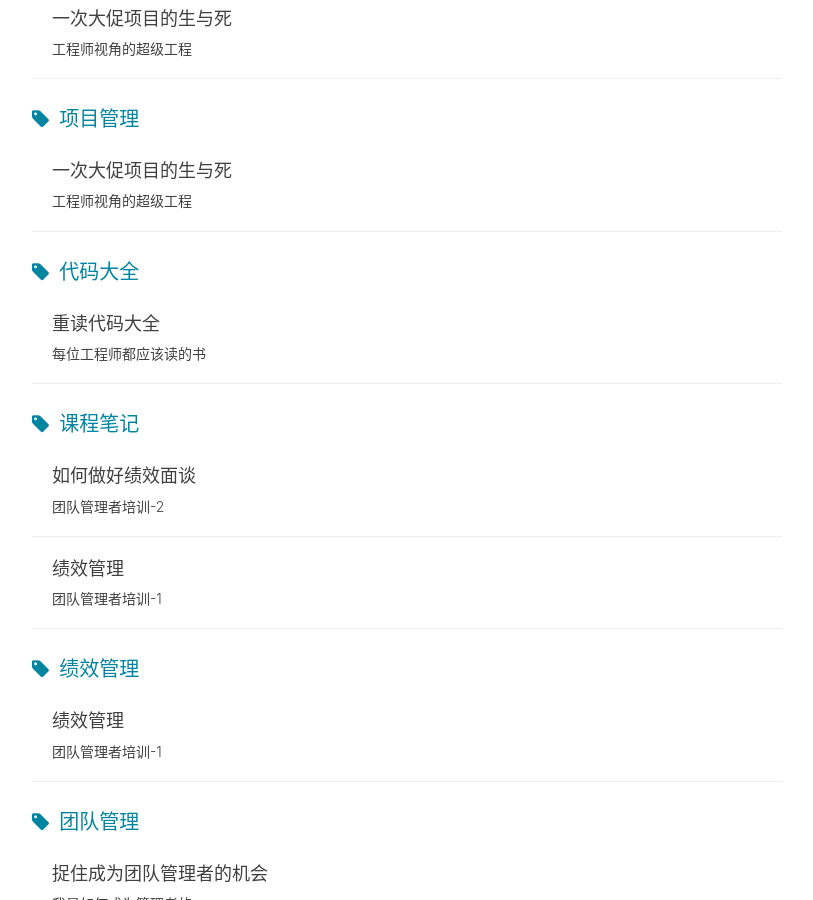
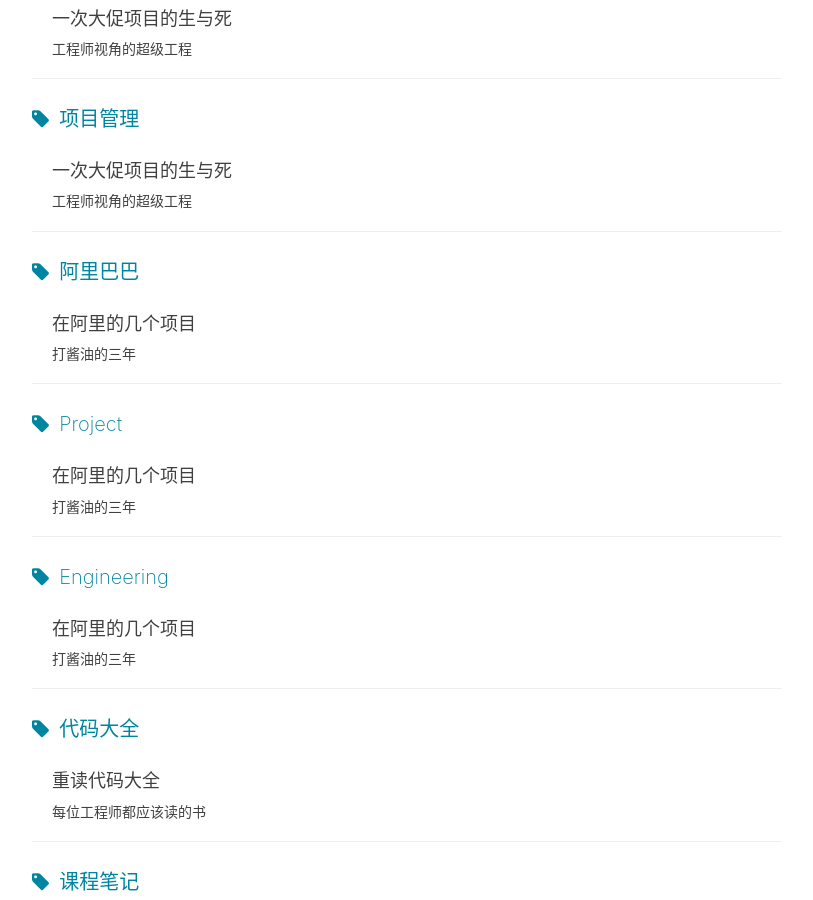
Before and after one commit to linnaname/linnaname.github.io, a Jekyll site: the page built from tags.html, in a window 1280 px wide and 900 px high, scrolled down 3523 px. Shown: the whole window, without its empty margins (233-1046 px from the left). Built offline with Jekyll 4.4.1, drawn with Linux system fonts in a browser that asks for light colours; nearby versions of some CDN libraries; comment, search, counter and statistics services are not loaded; some of the changed lines change nothing that is shown; some of the changed text lies outside the part shown.

Commit message:
(feat) two chatper about ali project

````diff
--- a/_config.yml
+++ b/_config.yml
@@ -1,10 +1,10 @@
 # Site settings
 title: 不二木子
-SEOTitle: 不二木子的博客 | Lin Blog
+SEOTitle: 不二木子的博客 | Lnn Blog
 header-img: img/post-bg-unix-linux.jpg
 email: utodea@gmail.com
 description: "且当无聊絮絮叨叨."
-keyword: "Lin, Lin Blog, 不二木子的博客"
+keyword: "Lnn, Lnn Blog, 不二木子的博客"
 url: "http://linnaname.github.io"          # your host, for absolute URL
 baseurl: ""      # for example, '/blog' if your blog hosted on 'host/blog'
 github_repo: "https://github.com/linnaname/linnaname.github.io.git" # you code repository
--- /dev/null
+++ b/_posts/2020-10-01-project-in-alibaba.md
@@ -0,0 +1,333 @@
+---
+layout:     post
+title:      在阿里的几个项目
+subtitle:   打酱油的三年
+date:       2020-10-01
+author:     Lnn
+header-img: img/home-bg-art.jpg
+catalog: 	 true
+tags:
+    - 阿里巴巴
+    - Project
+    - Engineering
+---
+
+
+
+在公司画的图不允许带走，所以这里的很多图都是我离职后画的，过去了这久很多细节记得不太清楚了
+很多方案业界都差不多也不存在什么泄密的风险
+
+## 耕耘-大数据量的选品、选买家、选商家系统
+
+之前在公司微信公众号发表的一篇介绍业务的文章[耕耘系统之综述](https://mp.weixin.qq.com/s/1f1Eh0m650SKtrIWKq9j9Q)，主体用户为内部运营、产品、业务开发等。
+
+业务简介：基于阿里内部的搜索技术体系（Ha3）构建了高效、实时的商品（亿级）、商家（百万级）、买家（千万级）筛选系统，流计算能力接入也让 1688 的品商圈选进入实时（毫秒级）阶段。承载了 1688 几乎 100%的运营选品、商功能,提升运营选品、商效率 50%左右，已有筛选规则十万+。还在原业务之上衍生出自助的指标接入中心系统已接入字段 几百+，并抽离底层引擎和上 层业务接入 CBU 多个其他业务。
+
+#### 职责
+ Developer->Owner->技术PM
+
+前期：核心开发，技术调研、方案设计，跨部门沟通。整个项目分为数据层、引擎层、应用层，我主要负责应用层的设计和开发，以及部分引擎层的开发。应用层我负责：抽象商家、商品、买家流程规则流程，负责数据预览、排序、去重，导出（投放导出、人工导出、历史数据导出），打标（对接打标系统），对接投放系统，对接报名系统，指标管理系统。
+
+中、后期：Owner、技术PM，人员有变化就独立负责整个产品的技术发展，带一个 P5 和一个实习生一起开发。在原有的基础上做好自动化接入和复用。
+- 指标接入自动化
+- 引擎层抽象出来提供给BU内其他想接入引擎的业务方使用
+- 商家、商品、买家能力诊断
+- 数据治理，自动下线字段，自动清理过期规则。
+- 字段统一，提供部分离线数据的输出能力。
+- 线上问题定位、性能优化等
+
+
+#### 核心问题
+背景:逍遥子提出人货场一体，招、选、搭、投需要串联，提升运营效率。
+![](https://linnaname.github.io/img/blog/tech/ali/01.png)
+
+
+
+技术调研和原架构问题
+- 特定业务场景下的业界方案基本没有，淘系也有类似的架构，但是业务属性不同不能直接在其上面进行搭建。
+- 数据量大 MySQL 根本无法满足
+- 基于 MapReduce、ODPS 等架构查询耗时巨大，无法满足实时查看的的需求
+- 原架构基于OLAP在实时能力上无法满足，价格、商品上下架状态、优惠等
+
+#### 业务架构
+![](https://linnaname.github.io/img/blog/tech/ali/02.png)
+
+
+
+#### 简单数据流向
+![](https://linnaname.github.io/img/blog/tech/ali/03.png)
+
+
+#### 技术架构
+![](https://linnaname.github.io/img/blog/tech/ali/04.png)
+
+
+
+#### DUMP内部细节
+![](https://linnaname.github.io/img/blog/tech/ali/05.png)
+
+
+#### 挑战与方案
+- 数据量大、dump要快、要求实时预览-》搜索、Ha3、Blink、ODPS 商品将近 3 亿数据（1 个多小时）
+- 新增商品要求实时更新-》Blink、Swift、binlog
+- 多引擎、多业务-》抽象引擎查询层，并提供给其他业务接入
+- 字段接入逐渐成为瓶颈-》引入指标自助接入中心
+- 历史数据离线DUMP优化-》blink批量，以及两层并发 15 亿历史记录，2 个半小时完成同步
+- 助力业务（商家成长）-》商家、商品、买家画像
+- 数据治理->统一部分离线字段数据，上下线机制离线数据导入到 Hbase中，bulkload 优化，非 blink 耗时 1 个小时左右
+- 如何快速导出，线程池并发请求，使用 easyexcel 写入，解决 oom
+
+#### 成果数据
+- 招选搭投中至关重要的一环，100%的运营使用率、十万+选品规则、几百+字段接入
+- 引擎查询层，同时支持多个引擎，多个技术方。而在有此系统之前，一个业务方如果想接入搜索能力，需要向团队中精通搜索底层原理的搜索业务owner提开发需求，等待一周左右开发排期，待搜索owner完成一套引擎服务搭建后，业务同学后才能进入业务开发阶段。 我们用此系统消除了搜索owner的单点阻塞问题，实现了用自动化技术解放生产力。
+- 双十一大促、商人节大促1688选品，赛马，几十个垂直和横向业务
+
+#### 收获与反思
+
+收获
+- 前期的技术调研很重要，具有特性业务属性的方案很难在外面找到合适。前期调研了很多集团内部各个BU的选品方案，和各个BU的同学也做了很多的交流，对各个BU的技术方案有大致的了解也可以借鉴很多的经验，避免了很多的坑。
+- 搜索的实时能力其实很早就有，但是每个接入放都需要和搜索团队一起配合开发。这也让我对搜索的底层架构有了一些了解。
+- 业务上的评价非常好，获得了好的绩效。
+
+反思
+- 在商品力和商家成长的战略下，我们尝试做商家、商品、买家的画像，发现这个其实非常难做。比如一个商家的各项能力，在B类场景下非常难衡量，最后只能和各个行业的运营交流，确定一些常用的指标来对商家进行画像。
+- 产品其实逐步发展的，要比业务想的提前一点，但往往业务需求来的非常突然，需要平衡好。我个人觉得一旦有机会，一定要把自己从重复的答疑、人工接入中脱离出来，提供自动化的接入和答疑机制，这样才能把更多的人力资源用在核心业务的跟进上。
+
+
+## 数据聚合中心
+
+
+#### 用户
+业务开发、运营间接使用
+
+#### 核心问题
+- 会场搭建前端基于各种模板组件，后端提供字段来填充，产品、运营告诉前后端展示哪些字段。
+- 每一次新的功能都需要多方沟通使用哪个字段，商品基础、不同的业务开发、前端等等，甚至很多时候是运营自己在页面选字段了，逐渐变得混乱。
+- 投放系统、招商系统用的字段不同，导致线上问题等等。
+
+#### 核心功能
+- 会场标准化数据聚合路由，商品、商家维度的投放字段标准化，统一化，方便聚合字段
+- 逐渐有越来越多的其他业务接入，接入标准化、使用标准化
+- 本质起到的是类似业务网关的聚合作用
+
+#### 核心流程
+
+接入
+![](https://linnaname.github.io/img/blog/tech/ali/06.png)
+
+
+使用
+![](https://linnaname.github.io/img/blog/tech/ali/07.png)
+
+
+
+#### 技术架构
+
+![](https://linnaname.github.io/img/blog/tech/ali/08.png)
+
+
+#### 核心接口
+
+1.PrimaryDatasource
+```
+Result get(Map)
+Result batchGet(List<Map>)
+```
+
+
+2.EnancheDatasource
+```
+Result get(Map)
+Result batchGet(List<Map>)
+```
+
+3、DataQueryServiece
+```
+Result  query(Param)
+```
+聚合ID,需要返回的字段，超时时间设置
+
+#### 核心逻辑
+逻辑非常的简单，代码量非常少。非常常规的线程池利用。
+![](https://linnaname.github.io/img/blog/tech/ali/09.png)
+
+
+#### 挑战与难点
+- 聚合情况下性能不能有明显的下降。线程池技术，只负责转发接口性能取决于外部系统
+- 稳定性非常重要。监控、降级、熔断机制；对接口性能提出要求
+- 数据治理不能忽视。申请机制
+- 问题协查有点麻烦。提供测试功能，其他同学开发了链路工具
+- 线程池？线程数量选择：IO密集型还是CPU密集型，2N/N+1?用压测微调
+
+#### 成果数据
+- 大促 qps 峰值 几万+，负责期间无故障
+- 1688几乎 90% 的页面在使用，支持商家、商品维度接入，百+主数据源、几百+辅数据源、几千+聚合数据源
+- 双十一大促、商人节大促多次经受考验
+
+
+
+#### 收获与反思
+- 对并发的使用有了进一步的了解
+- 小小的功能可能带来不错的业务效应和技术提效
+- 稳定性压倒一切
+- 所有接入放的流量预估都是不准确的，要有熔断的手段
+
+
+
+## 内容导购-挑货
+
+#### 背景
+
+
+内容导购的一种尝试，从0到1搭建，做了半年多，后来业务交出去了，业务量没有起来，去年业务死掉了，哎.
+
+供应商可以方便的进行老买卖关系维护，买家可以快速获取关注的供应商的重点动态。也可以为供应商引入新的客户，并沉淀为老买卖关系，降低商家的运营成本。
+
+功能上主要是：主要是商家资质入驻、动态发布、feeds流打造（采用了活跃与非活跃的推拉结合方式）
+
+新用户访问挑货时，挑货服务会推荐部分优质供应商给用户，用户可以关注供应商，看到供应商的挑货内容。
+
+#### 业务流程
+
+
+
+
+#### 技术流程
+
+
+#### Feeds流模式
+
+业界方式
+
+可以参考tablestore的官方文章《如何打造千万级Feed流系统》、《Feed流系统设计》、《知乎首页feed演进》
+
+我们的方式
+其实开始在做架构设计是想基于微淘的，然而很多业务上的定制无法满足。微淘的关系和微淘的内容之前是在一个团队孵化出来的，并没有抽离出独立的内容库可供直接接入。在feeds流上微淘有自己开发的一套基于多级缓存的架构，并且是基于拉模式的。
+
+1688的关系有独立的团队维护，组织架构决定了技术架构，因此我们决定自己打造内容库和feeds引擎。结合业务特点，我们采用推拉结合，以推为主、拉为辅的策略。
+
+因为数据规模比较小，1688的老买卖关系总量在4亿，一个粉丝最大的供应商的粉丝数量级在几十万不存在非常明显的大V，同时考虑到在挑货频道活跃的还会有很大的递减效应。在业务运营了一段时间后我们统计发现在挑货频道活跃供应商量的活跃粉丝级最多在几万，更多在几百到上千。这种量级的数据，使用推模式能很好的支持查询性能。
+
+
+推模式
+
+
+
+拉模式
+
+
+非活跃用户激活
+
+
+
+#### 评论设计
+
+同步写入评论，消息异步更新计数表
+
+####点赞设计
+类似评论的设计
+
+#### 计数设计
+
+表结构类似上图
+
+#### 已读设计
+我们的设计非常简单只是一个标志位的更新，业务上要求也非常简单
+复杂的可以参考知乎的设计《知乎已读服务的前世今生》
+
+
+#### 挑战与难点
+1.一个千万活跃或者亿级别的feed流或许会有非常多的难点，然而我们业务量上并没有起来，所以很多提前设计的东西都没有用上...
+2.更多的是业务发展的挑战
+
+#### 成果数据
+花了非常短的时间，三四个后端，2个前端，三四个客户端就把业务支持起来，之前放在阿里巴巴APP的第二个tab，业务上的目标是DAU是百万级别，然而后来我们把业务交给另一个团队的时候峰值DAU也仅在几十万。
+从侧面也证明了B类的电商导购非常的难做，毕竟企业采购是一个非常谨慎的过程。和直播项目一样这样的导购活跃买家大部分是淘宝等下游买家，因为企业不管是大型企业或者中小型企业在采购计划上都会季度性。
+
+
+#### 收获与反思
+1.充分设计却不要过度设计。在挑货之前1688内部好几个不同的咨询类内容频道，并没有feeds类的。在架构设计的时候我们考虑了并内容频道的统一，把所有内容类的都落到我们的内容库来，而事实是业务还没起来的时候就已经交出去了，而在通用化上花了不要的时间，这部分技术的通用化并没有产生什么价值。
+
+2.前期考虑的很多性能上的问题都没有出现过，很多提前设计的方案也没有用上。之后曾看过知乎的feeds演进，突然有一个结论，没有完美的架构，能做的只是尽量匹配当前业务需求的架构，而在扩展性上适当流一些口子就行了。
+比如查询风暴的预防，我们设计了一个类似session池的机制来防止查询风暴的突然发生。在写入信箱的时候把用户最新的sequenceID放入缓存和存储中，查询的时候客户端把最新的sequenceID传过来做比较，如果没有更新的则不需要查询底层的存储。然而事实是业务量没起来根本不需要,用底层的存储抗流量足够了...
+
+
+参考：《帖子中心，1亿数据，架构如何设计？》、《微博每日数十亿级业务下的计数器如何扩展Redis？》、《计数系统架构实践一次搞定》
+
+
+
+
+## 投放流程优化和改造
+
+
+#### 核心问题
+1.核心应用但是稳定性不好，大促出现问题，性能暂时能满足要求
+2、多个域耦合导致一个域出现问题，其他受到影响
+3、逻辑老旧，清楚的人较少
+
+拆分应用
+
+怎么拆分？
+确定域范围，单一职责、服务粒度适当、考虑团队分工、多轮演进方式拆分、避免双向依赖和循环依赖
+1、排序域：比较熟悉，参与
+2、投放域：比较熟悉，参与
+3、导购域：不熟悉
+
+为什么要拆分？
+组织架构其实没有发生变化，但团队内部分工细化了
+1、稳定性
+2、开发效率
+
+
+#### 步骤
+1.明确拆分原则和拆分需求。
+2.梳理出业务模块和之间的依赖关联关系。
+3.按照业务为单位，拆分实体、以及应用工程单独部署。
+4.按照业务为单位拆分应用服务，避免环形依赖和双向依赖。
+5.抽离出公用的接口、实体，以及服务单独部署为公用服务。
+6.考虑升级过程中的兼容性
+
+明确拆分目的-》识别出要重构的地方-》量化拆分预期结果-》设计拆分方案-》方案评审，确定各端改动点和可能带来的最坏影响-》和业务方进行沟通知会影响点-》制定拆分时间表-》牵头拆分实施-》管理进度和风险-》灰度-》监控兼容性-》加大灰度-》监控-》完全切换。
+
+业务因素、组织架构、投入产出比、系统可持续发展性、软件发布
+
+#### 具体工作
+1、梳理逻辑，减少重复调用、合并调用等
+2、逻辑不清晰，将逻辑描述xml化，通过上下文传递，自定义processor
+3、数据库拆分
+
+
+建新表&迁移数据&binlog同步
+1）  新表字符集建议是utf8mb4，支持表情符。新表建好后索引不要漏掉，否则可能会导致慢sql！从经验来看索引被漏掉时有发生，建议事先列计划的时候将这些要点记下，后面逐条检查；
+2）  使用全量同步工具或者自己写job来进行全量迁移；全量数据迁移务必要在业务低峰期时操作，并根据系统情况调整并发数；
+3）  增量同步。全量迁移完成后可使用binlog增量同步工具来追数据，比如阿里内部使用精卫，其它企业可能有自己的增量系统，或者使用阿里开源的cannal/otter：https://github.com/alibaba/canal?spm=5176.100239.blogcont11356.10.5eNr98
+https://github.com/alibaba/otter/wiki/QuickStart?spm=5176.100239.blogcont11356.21.UYMQ17
+增量同步起始获取的binlog位点必须在全量迁移之前，否则会丢数据，比如我中午12点整开始全量同步，13点整全量迁移完毕，那么增量同步的binlog的位点一定要选在12点之前。
+位点在前会不会导致重复记录？不会！线上的MySQL binlog是row 模式，如一个delete语句删除了100条记录，binlog记录的不是一条delete的逻辑sql，而是会有100条binlog记录。insert语句插入一条记录，如果主键冲突，插入不进去。
+
+联表查询sql改造
+现在主键已经接入全局唯一id，新的库表、索引已经建立，且数据也在实时追平，现在可以开始切库了吗？no！
+考虑以下非常简单的联表查询sql，如果将B表拆分到另一个库里的话，这个sql怎么办？毕竟跨库联表查询是不支持的！
+
+
+
+切库方案
+
+
+
+4.代码拆分
+按照人员分工、业务来拆分进行
+
+
+#### 感受
+1.重构是长期投资，很多人是看不到这一点，这时候就很容易出现非技术性的因素，包括项目成员和业务方
+2.沟通非常重要，和管理者的沟通，和项目成员的沟通，和业务方的沟通
+3.充分的测试和灰度机会很重要，包括单元测试、回归测试等等
+4.没有带来直接可体感的拆分和重构都不值得进行，稳定性提升了、性能提升了、开发效率效率提升，都要可量化。
+5.留点精囊妙计，墨菲定律。复杂问题要拆解为多步骤，每一步可测试可回滚！
+6.重构的关键在于运用大量微小且保持软件行为的步骤，一步一步达成大规模的修改。
+
+#### 参考资料
+自定义xml标签：https://www.cnblogs.com/java-zhao/p/7619922.html
+《重构》：https://zhuanlan.zhihu.com/p/68385955
+投放：https://www.infoq.cn/article/aqOl4cJOimbTBa2LpMTz
````
Also changed, not shown: img/blog/tech/ali/01.png (added), img/blog/tech/ali/02.png (added), img/blog/tech/ali/03.png (added), img/blog/tech/ali/04.png (added), img/blog/tech/ali/05.png (added), img/blog/tech/ali/06.png (added), img/blog/tech/ali/07.png (added), img/blog/tech/ali/08.png (added), img/blog/tech/ali/09.png (added).
